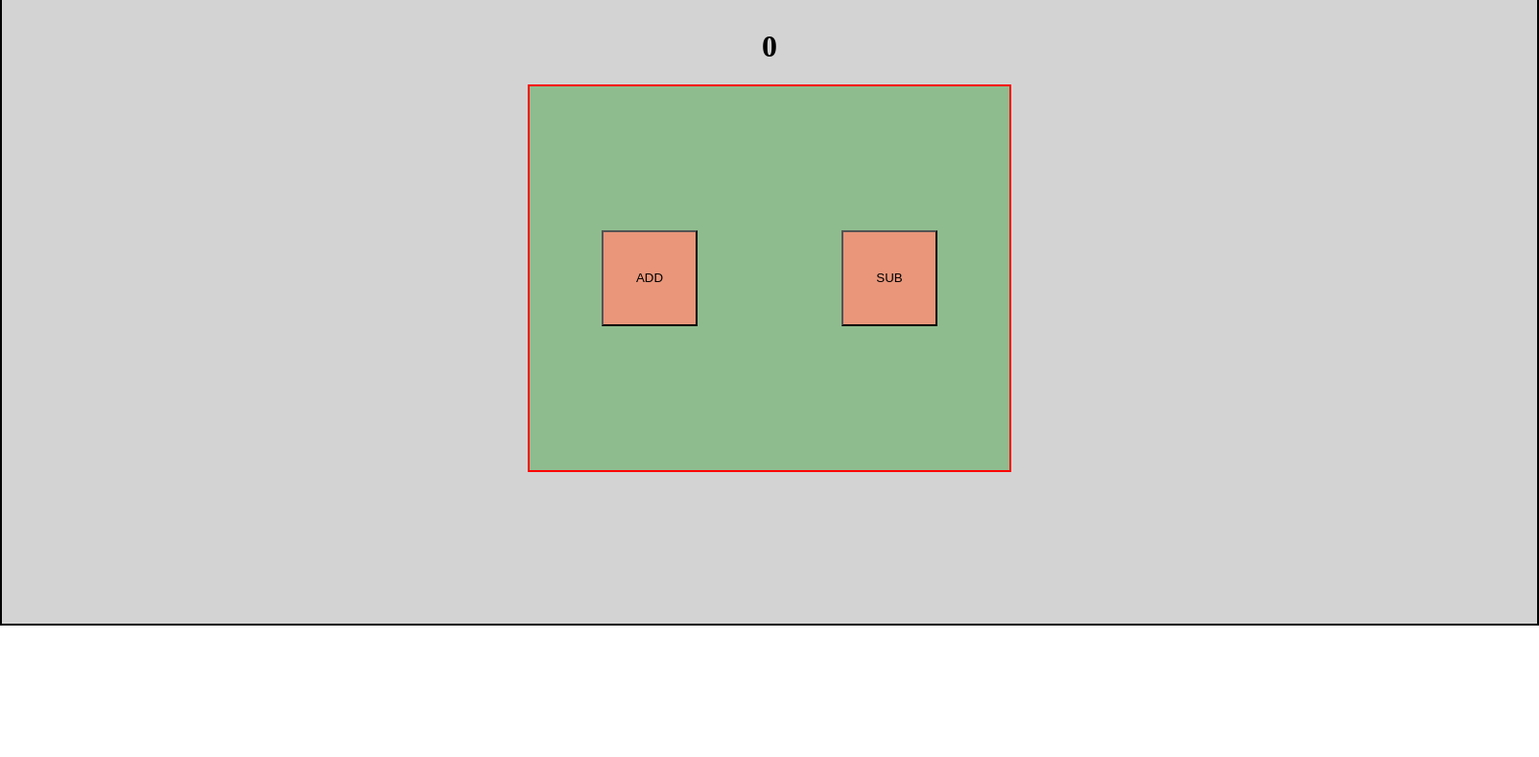
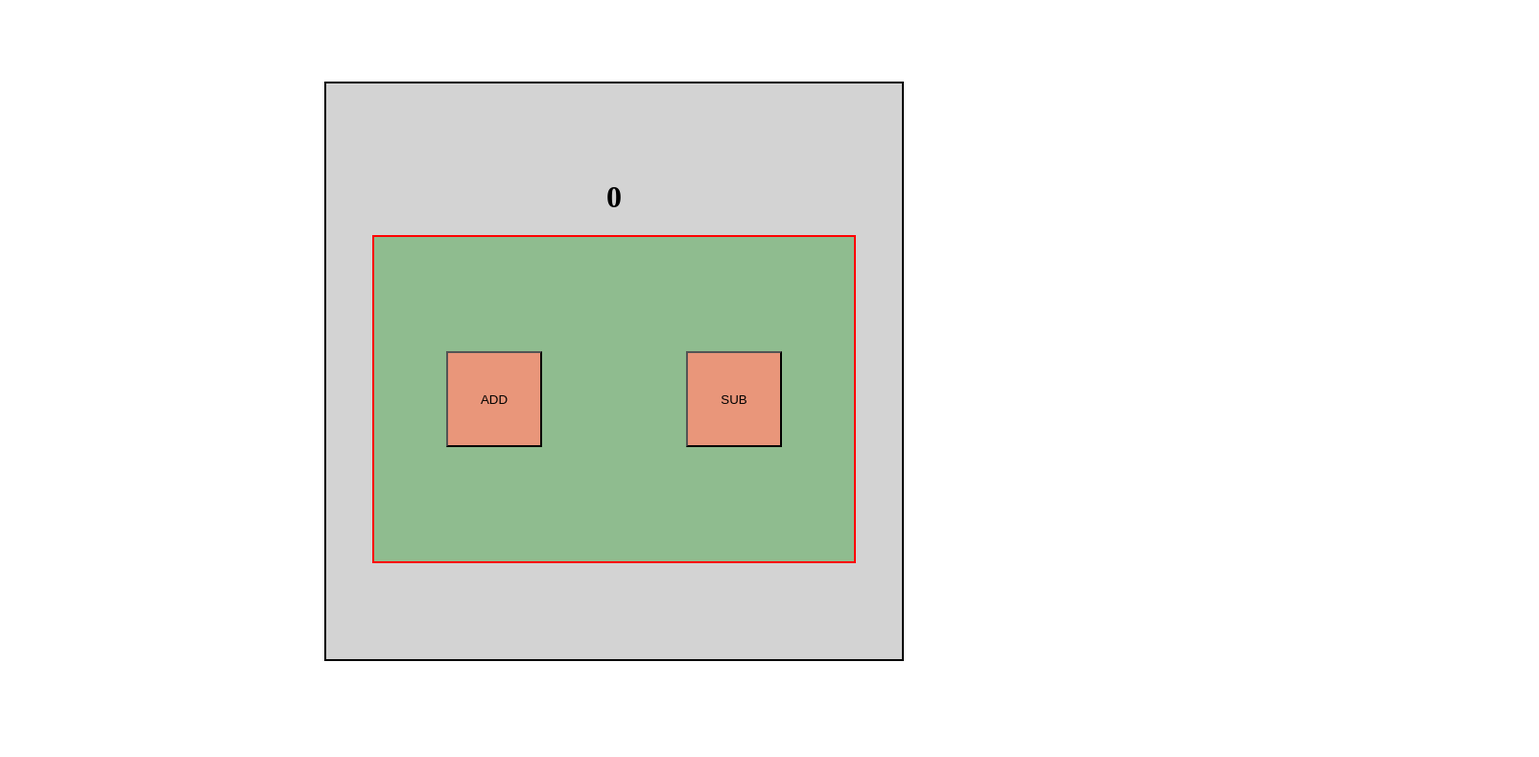
Before and after one commit to Shekhar389/counter-app, a plain HTML site: page index.html in a window 1280 px wide. Shown: the part 152-941 px from the top of the page at 96% size, 1604 px wide, since content can reach past the window. Before the commit the page ends 804 px from the top, so only its background shows below. Drawn offline with Linux system fonts and the light colour scheme.

Commit message:
Little Bit Correction

```diff
--- a/index.html
+++ b/index.html
@@ -6,6 +6,7 @@
     <link rel="stylesheet" href="style.css">
 </head>
 <body>
+<h1>Welcome to counter App</h1>
 <div class="container">
     <h1 id="count">0</h1>
     <div class="box">
--- a/style.css
+++ b/style.css
@@ -1,16 +1,20 @@
 body{
     margin: 0px;
+}
+h1{
+    margin-top: 100px;
+    text-align: center;
 }
 .container{
     background: lightgrey;
     display: flex;
-    width: 200vh;
-    height: 100vh;
+    width: 600px;
+    height: 600px;
     flex-direction: column;
     border: solid 2px black;
     justify-content: center;
     align-items: center;
-
+    margin: 100px auto;
 }
 .box
 {
@@ -23,7 +27,7 @@ body{
     align-items: center;
     justify-content: space-around;
     justify-items: center;
-
+    margin-bottom: 100px;
 }
 .btn1{
     width: 100px;
```
